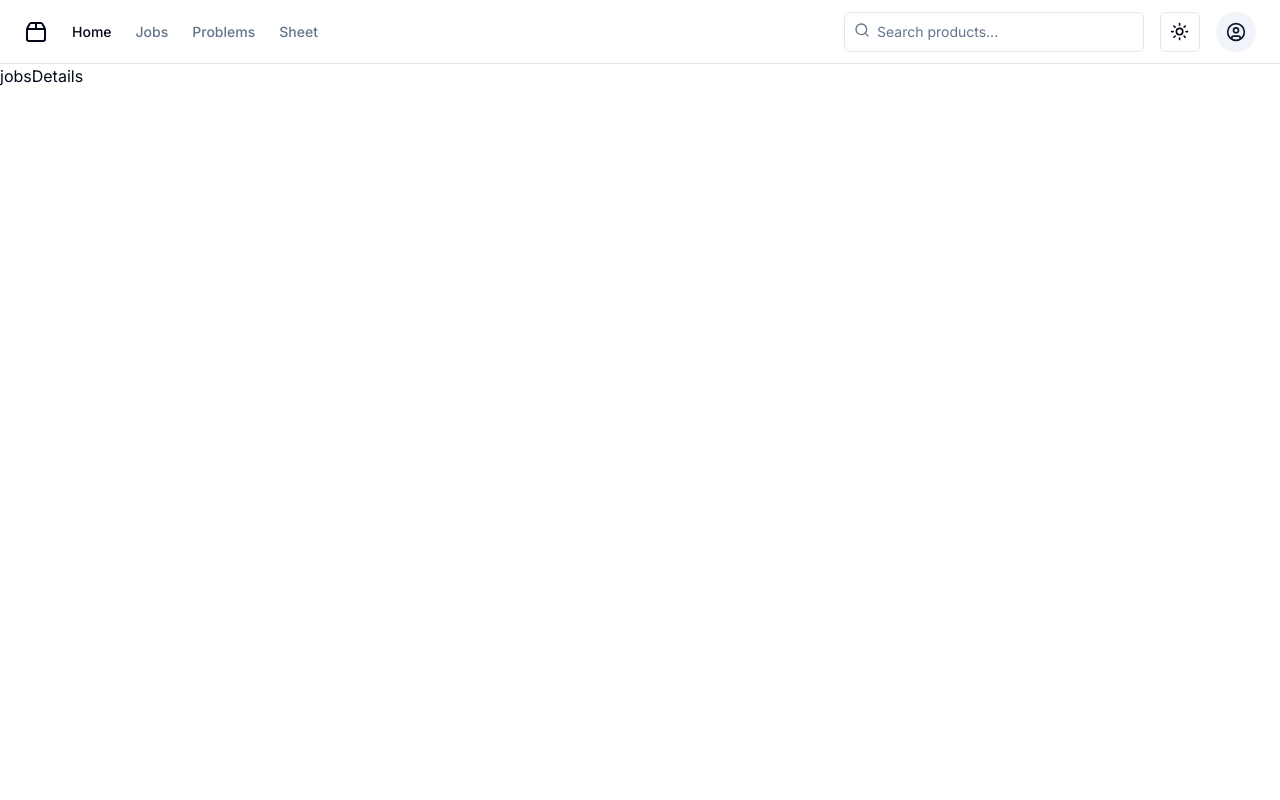
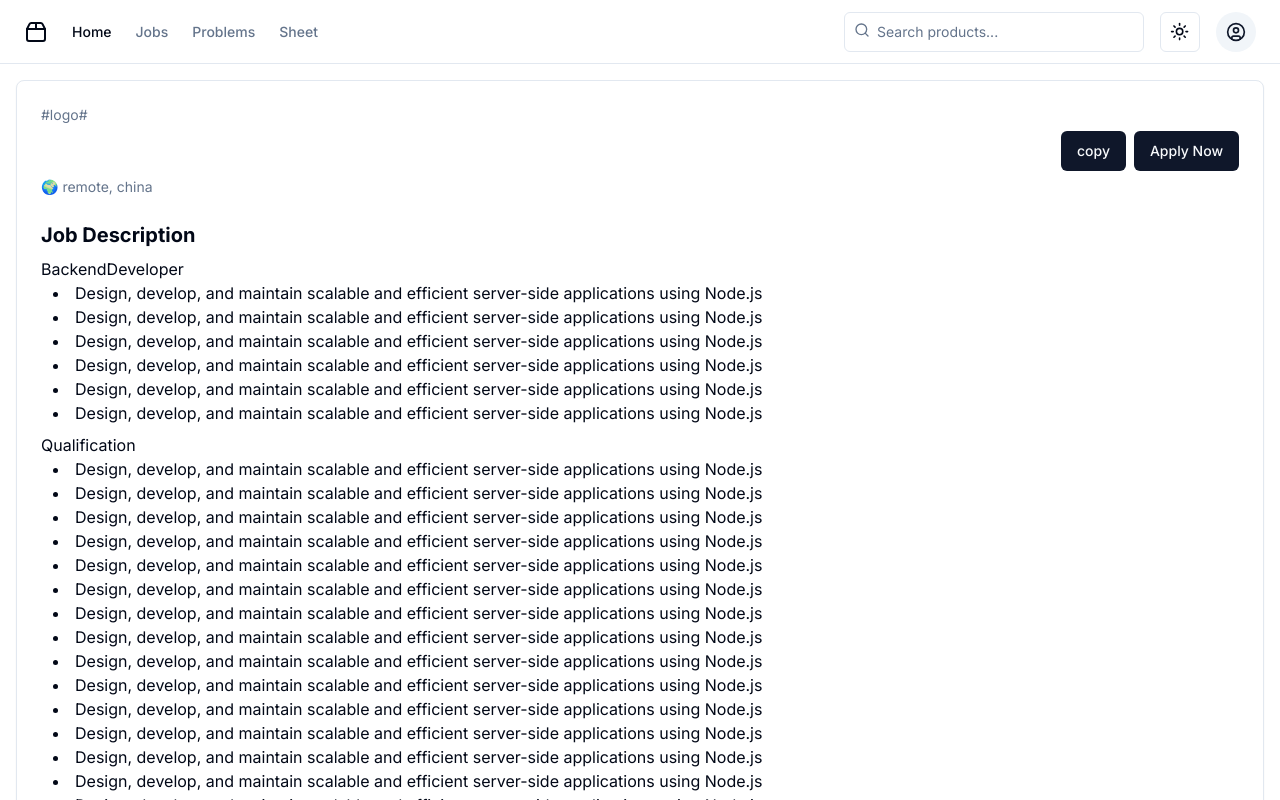
Before and after one commit to vasantakmr/landing-pages, a Next.js app: page /jobs/1 in a window 1280 px wide. Shown: the top 800 px of the page. Built offline with nearby package versions, Linux system fonts and the light colour scheme; no server answers.

Commit message:
redirect to job page

```diff
--- a/app/jobs/[JobsSlug]/page.tsx
+++ /dev/null
@@ -1,3 +0,0 @@
-export default function JobsDetail() {
-  return <>jobsDetails</>;
-}
--- /dev/null
+++ b/app/jobs/[jobsId]/page.tsx
@@ -0,0 +1,9 @@
+import { DescriptionCard } from "@/components/DescriptionCard";
+
+export default function JobDetails({ params }: { params: { jobsId: string } }) {
+  return (
+    <div className=" p-4 md:flex flex-col">
+      <DescriptionCard id={params.jobsId} />
+    </div>
+  );
+}
--- a/components/DescriptionCard.tsx
+++ b/components/DescriptionCard.tsx
@@ -1,3 +1,4 @@
+"use client";
 import {
   Card,
   CardContent,
@@ -8,18 +9,39 @@ import {
 } from "@/components/ui/card";
 import { Badge } from "@/components/ui/badge";
 import { Button } from "@/components/ui/button";
+import { useEffect, useState } from "react";
 
-export function DescriptionCard() {
+export function DescriptionCard({ id }: { id: string }) {
+  const [data, setData] = useState<any>(null);
+
+  useEffect(() => {
+    const fetchData = async () => {
+      try {
+        const response = await fetch(
+          "https://raw.githubusercontent.com/vasantakmr/gurucodes-data/main/jobs/index.json"
+        );
+        const result = await response.json();
+        const filteredJob = result.find((item: any) => item.jobId === id);
+        setData(filteredJob);
+      } catch (error) {
+        console.error("Error fetching data:", error);
+      }
+    };
+
+    fetchData();
+  }, [id]);
   return (
     <>
       <Card>
         <CardHeader>
-          <CardDescription>#logo# facebook, inc</CardDescription>
+          <CardDescription>#logo# {data?.employerName}</CardDescription>
           <div className="flex items-center justify-between">
-            <CardTitle>Backend Developer (Rust)</CardTitle>
+            <CardTitle>{data?.jobTitle}</CardTitle>
             <div className="flex gap-2">
               <Button>copy</Button>
-              <Button>Apply Now</Button>
+              <Button>
+                <a href={data?.jobApplyLink}>Apply Now</a>
+              </Button>
             </div>
           </div>
           <CardDescription>🌍 remote, china</CardDescription>
--- a/components/JobList.tsx
+++ b/components/JobList.tsx
@@ -3,6 +3,7 @@
 import { useEffect } from "react";
 import JobCard from "./JobCard";
 import { Badge } from "./ui/badge";
+import Link from "next/link";
 
 type Job = {
   jobId: string;
@@ -20,14 +21,14 @@ export async function JobList() {
     "https://raw.githubusercontent.com/vasantakmr/gurucodes-data/main/jobs/index.json"
   );
   const jobsData = await res.json();
-  console.log(jobsData);
   return (
     <div>
       {jobsData.map((job: Job) => {
         return (
-          <div
+          <Link
             key={job?.jobId}
             className="cursor-pointer flex gap-5 p-3 border-b-2"
+            href={`/jobs/${job.jobId}`}
           >
             <div className="flex items-center w-14 h-14">
               <img src={job?.employerLogo} alt="logo" />
@@ -44,7 +45,7 @@ export async function JobList() {
               </div>
               <div>6h</div>
             </div>
-          </div>
+          </Link>
         );
       })}
       {/* <JobCard />
--- a/pages/JobsPage.tsx
+++ b/pages/JobsPage.tsx
@@ -10,8 +10,9 @@ export default function JobsPage() {
       {/* <div className="w-full p-2">
         <FilterCard />
       </div> */}
-      <div className="flex w-full">
-        <div className="w-2/5 flex flex-col gap-3 p-4">
+      <div className="flex w-full justify-center">
+        {/* <div className="w-2/5 flex flex-col gap-3 p-4"> */}
+        <div className="w-1/2 flex flex-col gap-3 p-4">
           <div className="flex items-center justify-between">
             <div className="text-2xl font-bold">Featured jobs</div>
             <Button variant="outline">All Jobs</Button>
@@ -23,13 +24,13 @@ export default function JobsPage() {
             <JobList />
           </div>
           <div className="flex justify-center">you viewed n out of n+ jobs</div>
-          <div className="">
+          {/* <div className="">
             <PaginationS />
-          </div>
+          </div> */}
         </div>
-        <div className=" w-3/5 p-4 hidden md:flex flex-col">
+        {/* <div className=" w-3/5 p-4 hidden md:flex flex-col">
           <DescriptionCard />
-        </div>
+        </div> */}
       </div>
     </div>
   );
```
